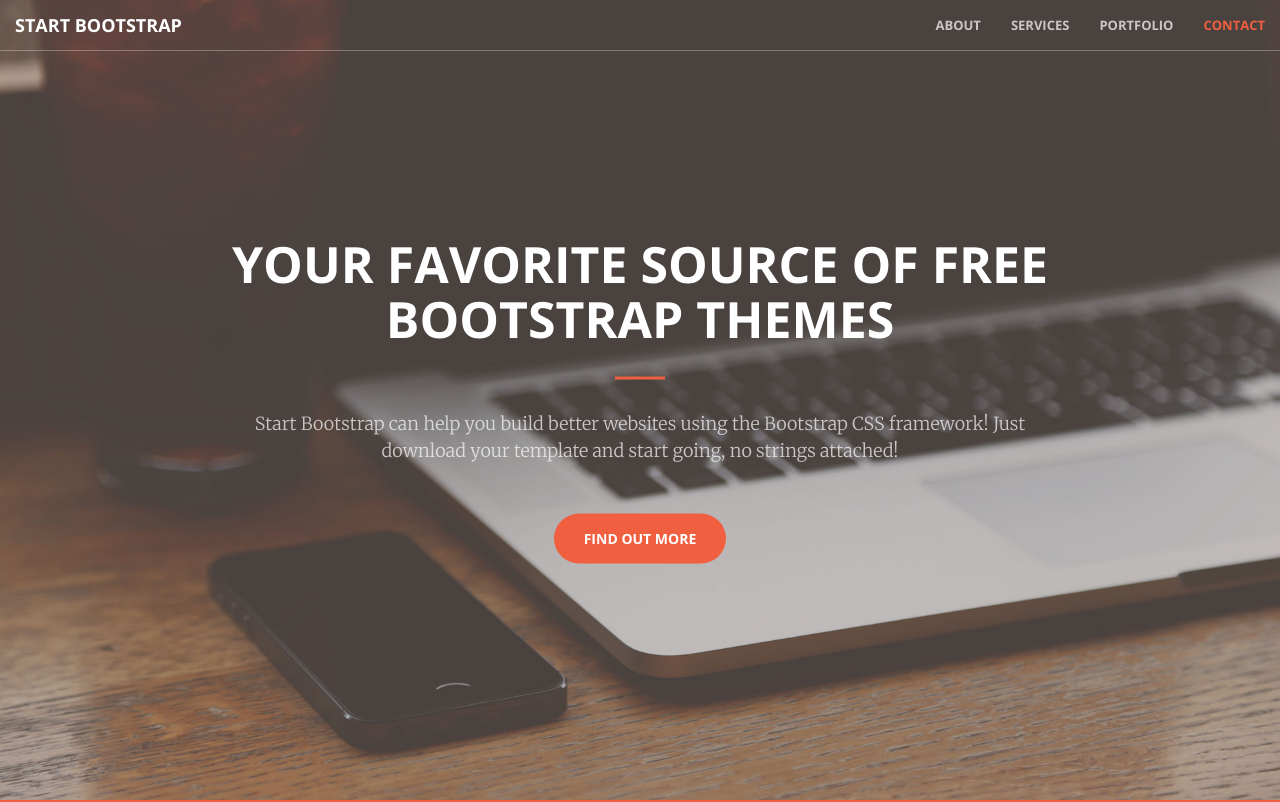
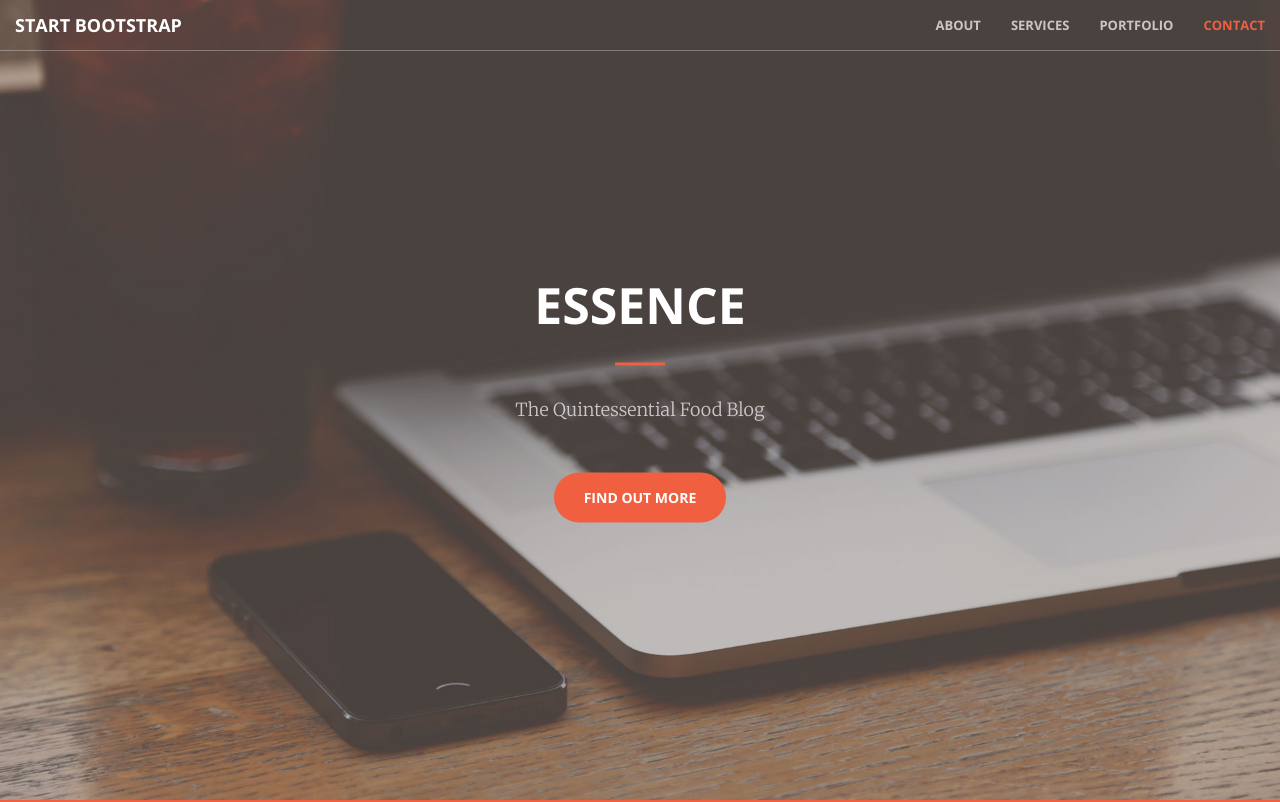
Before and after one commit to tash7827/foodblog2, a website: page index.html in a window 1280 px wide. Shown: the top 802 px of the page. Drawn offline with nearby package versions, Linux system fonts and the light colour scheme.

Commit message:
updated header and tag line

```diff
--- a/index.html
+++ b/index.html
@@ -9,7 +9,7 @@
     <meta name="description" content="">
     <meta name="author" content="">
 
-    <title>Creative - Start Bootstrap Theme</title>
+    <title>Essence</title>
 
     <!-- Bootstrap Core CSS -->
     <link href="vendor/bootstrap/css/bootstrap.min.css" rel="stylesheet">
@@ -71,9 +71,9 @@
     <header>
         <div class="header-content">
             <div class="header-content-inner">
-                <h1 id="homeHeading">Your Favorite Source of Free Bootstrap Themes</h1>
+                <h1 id="homeHeading">Essence</h1>
                 <hr>
-                <p>Start Bootstrap can help you build better websites using the Bootstrap CSS framework! Just download your template and start going, no strings attached!</p>
+                <p>The Quintessential Food Blog</p>
                 <a href="#about" class="btn btn-primary btn-xl page-scroll">Find Out More</a>
             </div>
         </div>
```
